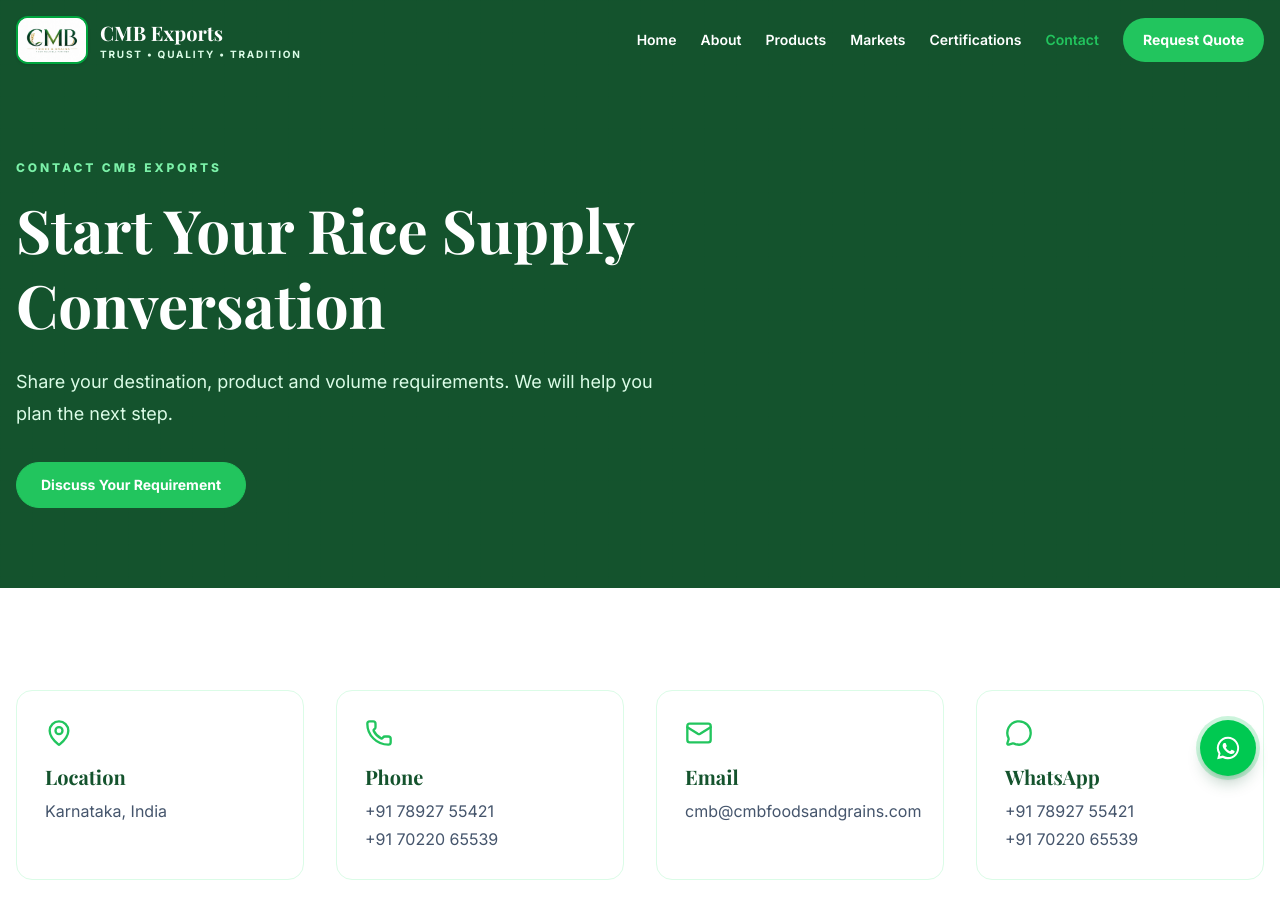
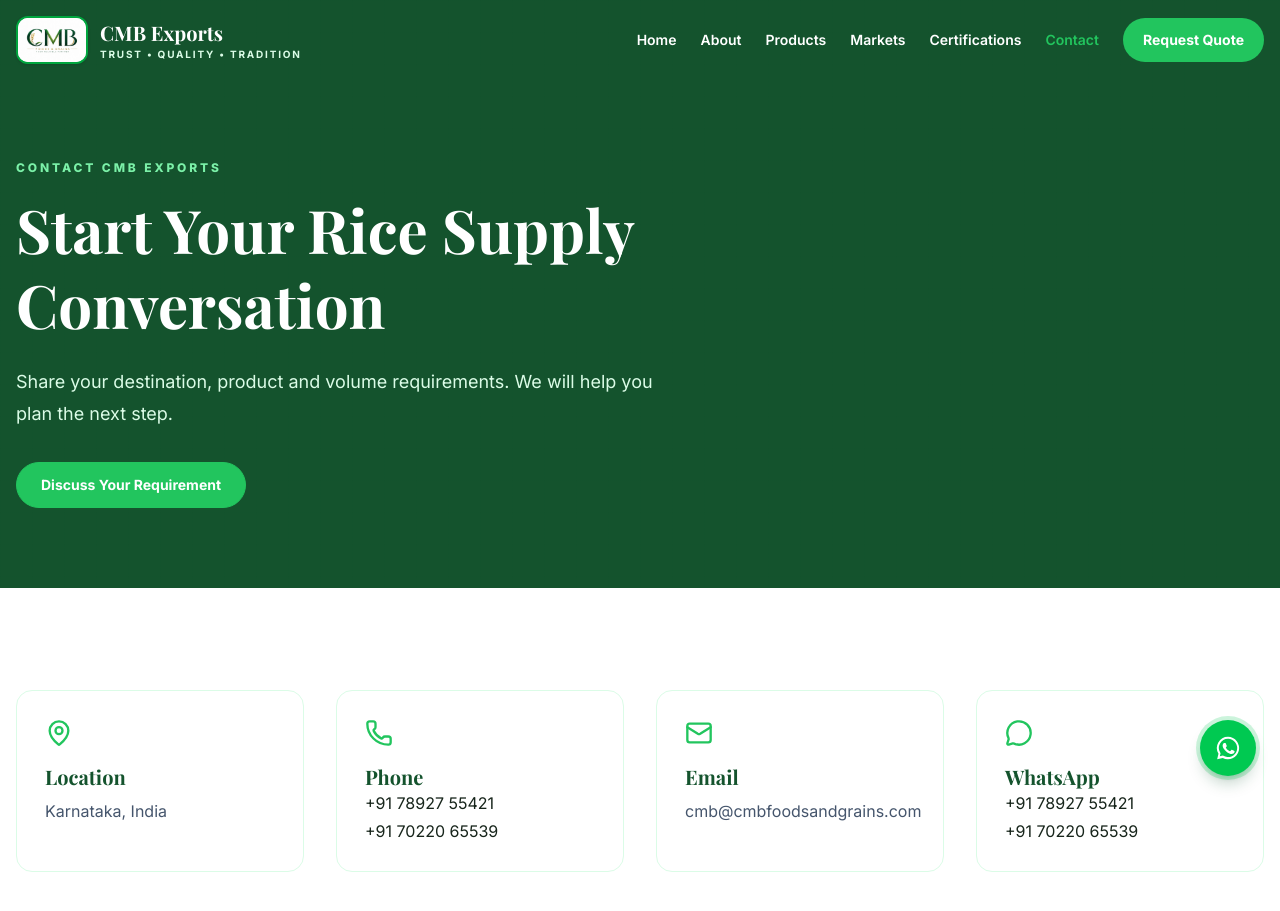
Before and after one commit to aryabadami/cmb-exports, a Next.js app: page /contact in a window 1280 px wide. Shown: the top 911 px of the page. Built offline with nearby package versions, Linux system fonts and the light colour scheme; a web font is replaced by a local one.

Commit message:
Update contact cards and certification status

```diff
--- a/app/certifications/page.tsx
+++ b/app/certifications/page.tsx
@@ -33,7 +33,7 @@
                       <h2 className="font-heading text-2xl font-bold text-primary">
                         {name}
                       </h2>
-                      <span className="rounded-full bg-green-100 px-3 py-1 text-xs font-extrabold text-green-800">
+                      <span className="rounded-full bg-green-100 px-3 py-1 text-xs font-extrabold text-green-700">
                         {status}
                       </span>
                     </div>
--- a/app/contact/page.tsx
+++ b/app/contact/page.tsx
@@ -20,9 +20,13 @@
       Icon: Phone,
       title: "Phone",
       content: (
-        <div className="mt-2 space-y-1 text-slate-600">
-          <p>+91 78927 55421</p>
-          <p>+91 70220 65539</p>
+        <div className="flex flex-col gap-1">
+          <a href="tel:+917892755421" className="hover:text-green-700">
+            +91 78927 55421
+          </a>
+          <a href="tel:+917022065539" className="hover:text-green-700">
+            +91 70220 65539
+          </a>
         </div>
       ),
     },
@@ -42,20 +46,18 @@
       Icon: MessageCircle,
       title: "WhatsApp",
       content: (
-        <div className="mt-2 space-y-1">
+        <div className="flex flex-col gap-1">
           <a
             href="https://wa.me/917892755421"
             target="_blank"
-            rel="noreferrer"
-            className="block text-slate-600 transition hover:text-accent"
+            className="hover:text-green-700"
           >
             +91 78927 55421
           </a>
           <a
             href="https://wa.me/917022065539"
             target="_blank"
-            rel="noreferrer"
-            className="block text-slate-600 transition hover:text-accent"
+            className="hover:text-green-700"
           >
             +91 70220 65539
           </a>
--- a/src/components/home/Certifications.tsx
+++ b/src/components/home/Certifications.tsx
@@ -23,7 +23,7 @@
                   <p className="mt-3 text-sm leading-6 text-slate-600">
                     {description}
                   </p>
-                  <span className="mt-4 inline-flex rounded-full bg-green-100 px-3 py-1 text-xs font-extrabold text-green-800">
+                  <span className="mt-4 inline-flex rounded-full bg-green-100 px-3 py-1 text-xs font-extrabold text-green-700">
                     ✓ {status}
                   </span>
                 </div>
```
